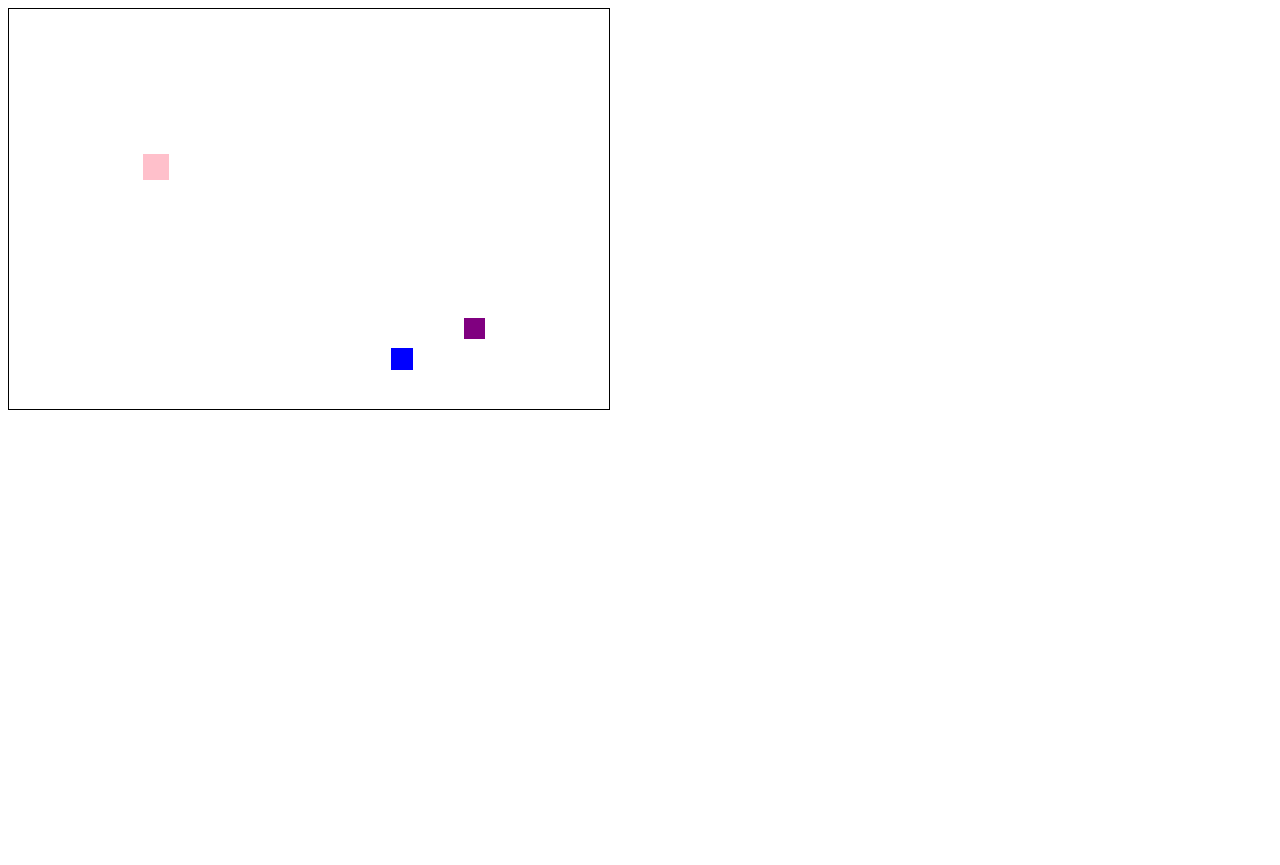
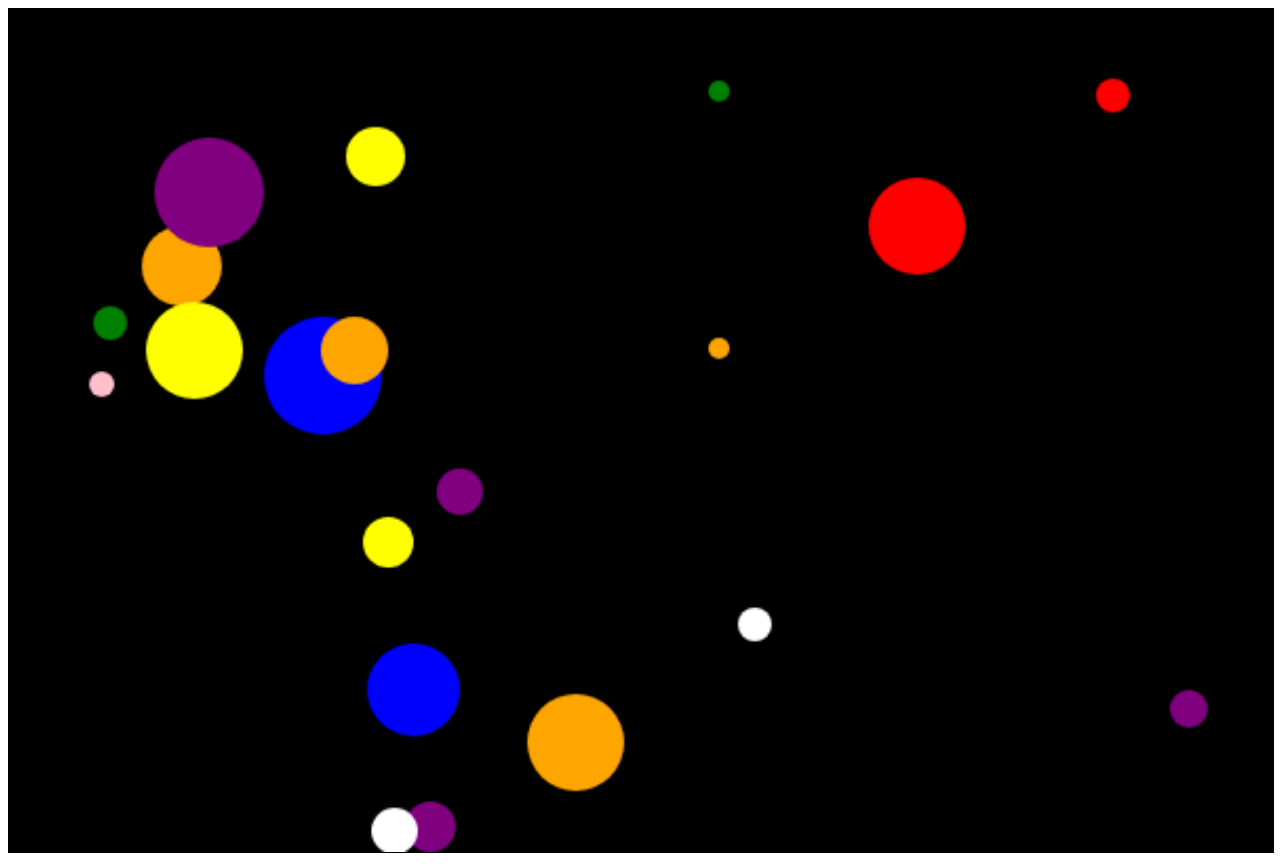
Before and after one commit to nathanmaster/box_test, a plain HTML site: page box_test.html in a window 1280 px wide. Before the commit the page ends 800 px from the top, so only its background shows below. Drawn offline with Linux system fonts and the light colour scheme.

Commit message:
made boxes circles

```diff
--- a/box_test.html
+++ b/box_test.html
@@ -6,6 +6,9 @@
 <style>
 	canvas {
 		border: 1px solid black;
+		background-color: black;
+		width:100%;
+   		height:100%;
 	}
 </style>
 <body>
@@ -14,12 +17,18 @@
 	var canvas = document.getElementById("canvas")
 	var context = canvas.getContext('2d')
 
+	/*function clearCircle(x, y, radius){
+    	context.globalCompositeOperation = 'destination-out'
+    	context.arc(x, y, radius, 0, Math.PI*2, true);
+    	context.fill();
+	}*/
+
 	var colors = [
  		"red",
   		"blue",
   		"green",
  		"orange",
-		"black",
+		"white",
   		"purple",
   		"yellow",
   		"pink"
@@ -29,8 +38,8 @@
 
 	var settings = {
 		boxSize: 25,
-		boxAmount: 3,
-		maxDuration: 20
+		boxAmount: 20,
+		maxDuration: 50
 	}
 
 	function randomNumber(n, s){
@@ -40,12 +49,10 @@
 	function updateBoxes(){
 		for (i=0;i<boxes.length;i++){
 			if (boxes[i].duration == 0){
-				context.clearRect(boxes[i].x, boxes[i].y, boxes[i].size, boxes[i].size)
 				boxes[i] = addBox()
-				boxes[i].duration = 10
+				boxes[i].duration = settings.maxDuration
 			}
 			boxes[i].duration -= 1
-			console.log(boxes[i].duration)
 		}
 	}
 
@@ -58,8 +65,10 @@
 	function drawBoxes(){
 		for (i = 0; i < boxes.length; i ++){
 
+			context.beginPath();
+			context.arc(boxes[i].x,boxes[i].y,boxes[i].size,0,2*Math.PI)
 			context.fillStyle = boxes[i].color
-			context.fillRect(boxes[i].x, boxes[i].y, boxes[i].size, boxes[i].size)
+			context.fill()
 		}
 	}
 
@@ -76,6 +85,7 @@
 	createBoxes()
 
 	function runCode(){
+		context.clearRect(0,0,canvas.width,canvas.height)
 		drawBoxes()
 		updateBoxes()
 		requestAnimationFrame(runCode)
```
